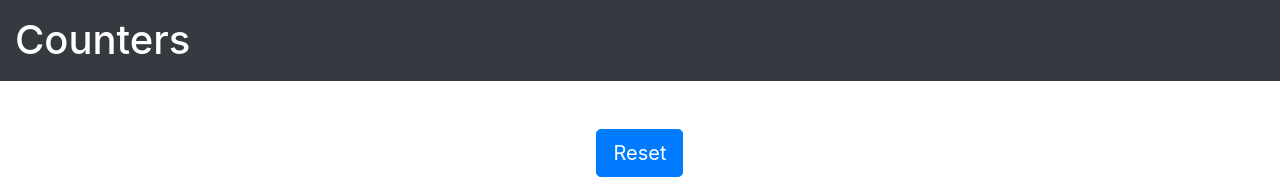
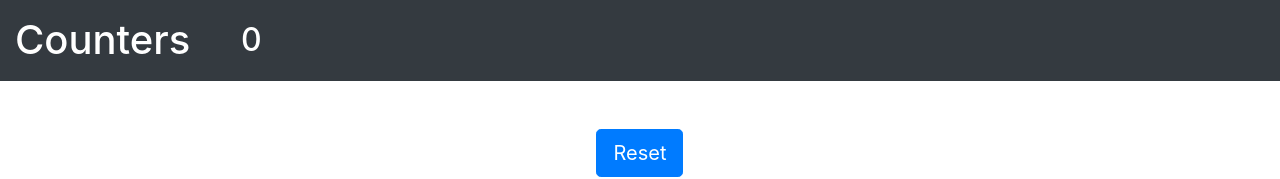
Before and after one commit to YoussefSherif10/Counter_React, a React (Create React App) app: page / in a window 1280 px wide. Shown: the top 179 px of the page. Built offline with nearby package versions, Linux system fonts and the light colour scheme.

Commit message:
Shared the state with the Navbar component.

```diff
--- a/src/App.js
+++ b/src/App.js
@@ -22,7 +22,7 @@ class App extends Component{
   render() {
       return (
           <div className="App">
-              <Navbar />
+              <Navbar countersNumbers={this.state.counters.filter(c => c.value > 0).length} />
               <Counters
                   onDelete={this.handleDelete}
                   onIncrement={this.handleIncrement}
--- a/src/components/counter.jsx
+++ b/src/components/counter.jsx
@@ -25,7 +25,7 @@ class Counter extends Component {
     }
 
     classes() {
-        let classes = "badge m-2 badge-";
+        let classes = "badge  m-2 badge-";
         classes += this.props.counter.value === 0 ? "warning" : "primary";
         return classes;
     }
--- a/src/components/navbar.jsx
+++ b/src/components/navbar.jsx
@@ -11,9 +11,11 @@ class Navbar extends Component {
             <header className="bd-header bg-dark py-3 d-flex align-items-stretch border-bottom border-dark">
                 <div className="container-fluid d-flex align-items-center">
                     <h1 className="d-flex align-items-center fs-4 text-white mb-0">
-                        Counters
+                        Counters &emsp;
                     </h1>
-
+                    <h2 className="d-flex align-items-center fs-4 text-white mb-0">
+                        {this.props.countersNumbers}
+                    </h2>
                 </div>
             </header>
         );
```
